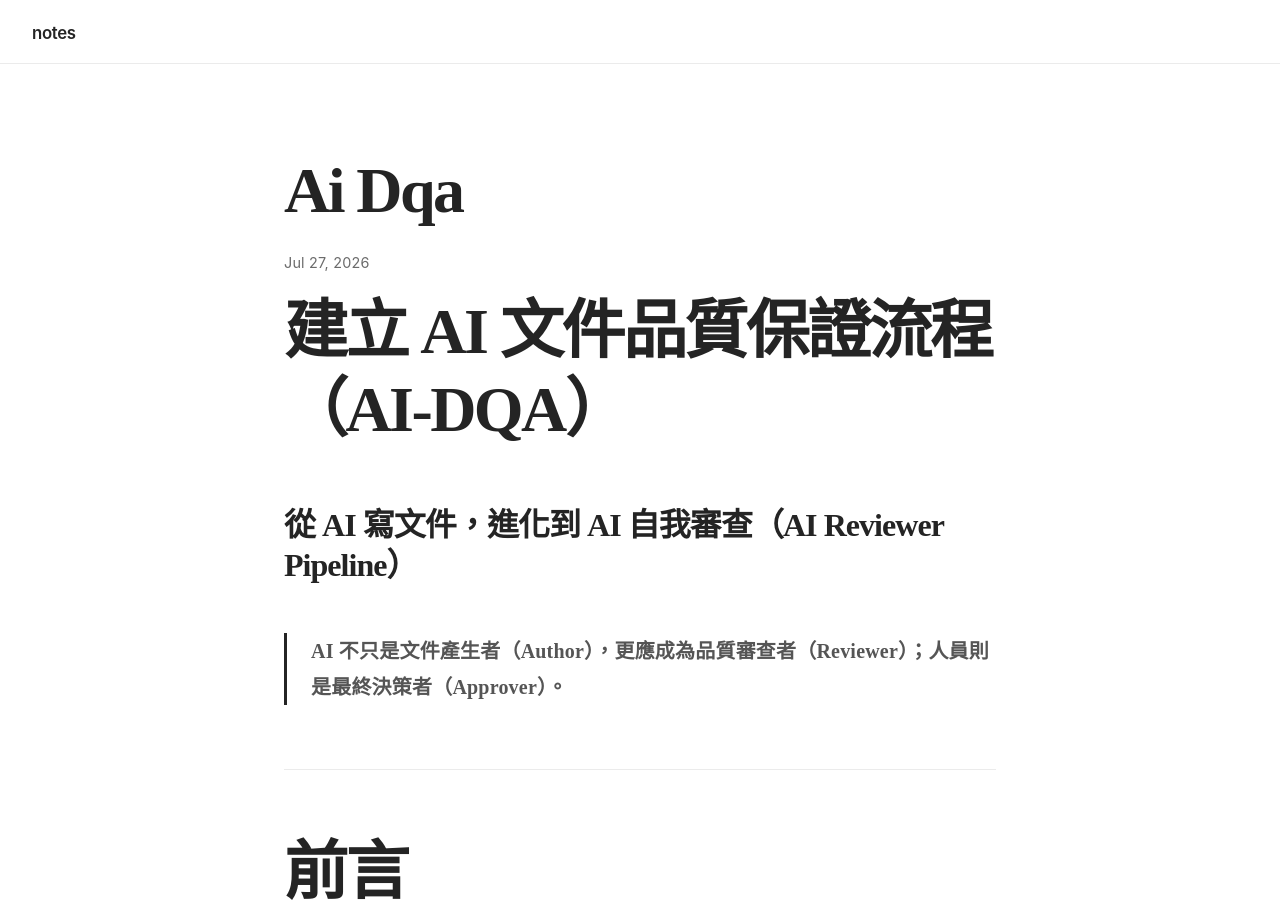
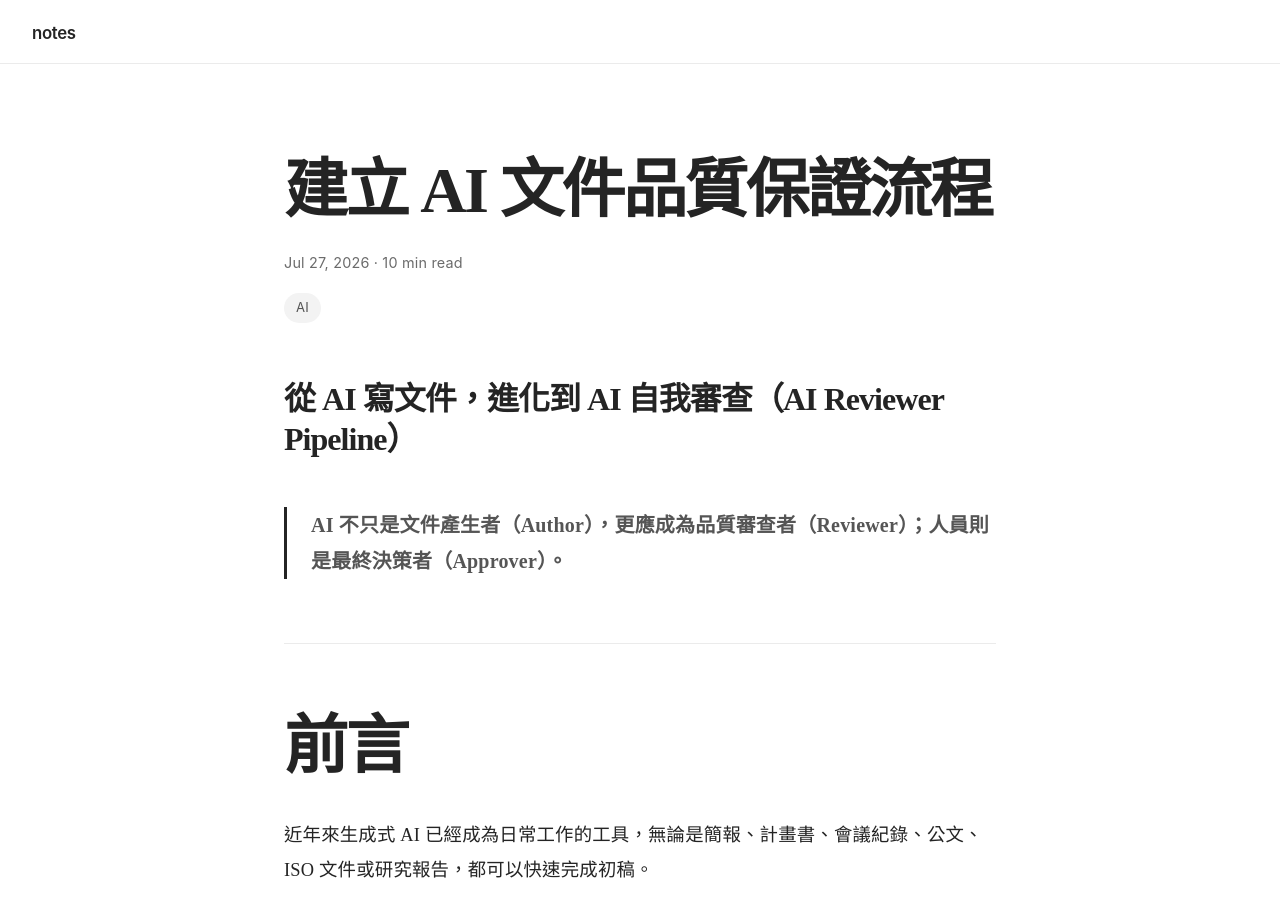
Before and after one commit to linjose/notes, a Jekyll site: the page built from _posts/2026-07-27-ai-dqa.md, in a window 1280 px wide and 900 px high. Built offline with Jekyll 4.4.1, drawn with Linux system fonts in a browser that asks for light colours; our own code applies the rules of GitHub Pages for plain Markdown files.

Commit message:
Update 2026-07-27-ai-dqa.md

```diff
--- a/_posts/2026-07-27-ai-dqa.md
+++ b/_posts/2026-07-27-ai-dqa.md
@@ -1,4 +1,13 @@
-# 建立 AI 文件品質保證流程（AI-DQA）
+---
+layout: post
+title: 建立 AI 文件品質保證流程
+date: 2026-07-27
+reading_time: 10 min read
+tags: [AI]
+excerpt:
+---
+
+
 ## 從 AI 寫文件，進化到 AI 自我審查（AI Reviewer Pipeline）
 
 > **AI 不只是文件產生者（Author），更應成為品質審查者（Reviewer）；人員則是最終決策者（Approver）。**
```
